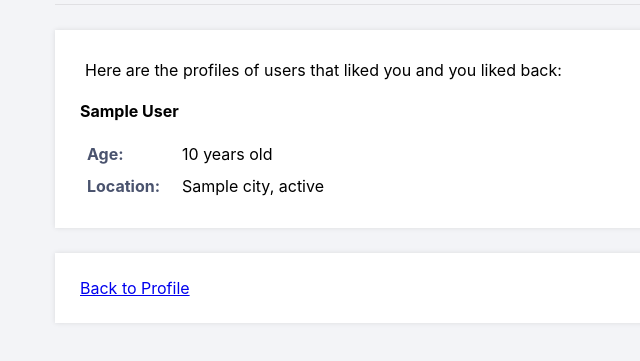
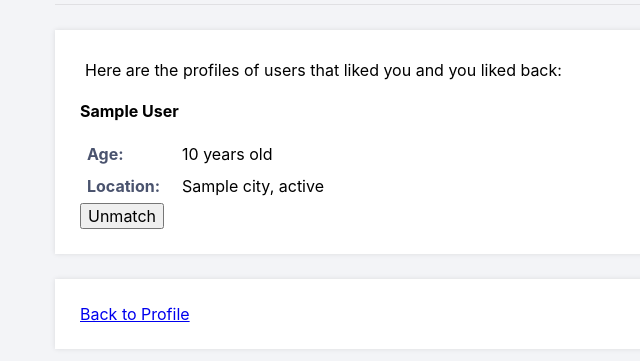
Before and after one commit to rsmith531/dating-database, a Python web app: template flask/templates/matches.html in a window 1280 px wide. Shown: the part 132-493 px from the top of the page, without its empty margins (85-725 px from the left). Run offline with Jinja, Linux system fonts and the light colour scheme; the template is opened without the code that fills it: most values are stand-ins (such as "Sample title", 1, 10 or a date in 2020).

Commit message:
Update matches.html
adds button for unmatching

```diff
--- a/flask/templates/matches.html
+++ b/flask/templates/matches.html
@@ -20,6 +20,9 @@
                     <td>{{ match['city'] }}, {{ match['state'] }}</td>
                 </tr>
             </table>
+              <form method="post" action="{{ url_for('unmatch', user_id=match['user_ID']) }}">
+                <button type="submit">Unmatch</button>
+            </form>
              </div>
         {% endfor %}
     </div>
```
